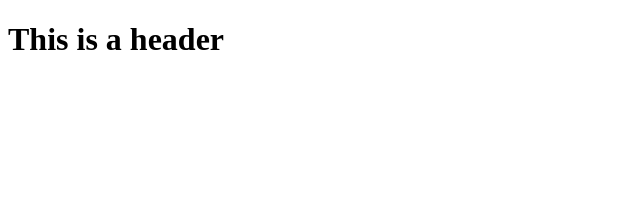
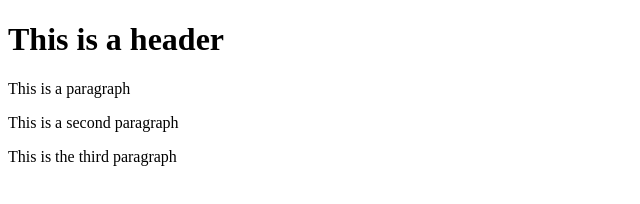
Before and after one commit to mohandevo/git-testi, a website: page index.html in a window 1280 px wide. Shown: the whole page, without its empty margins (0-640 px from the left). Drawn offline with Linux system fonts and the light colour scheme.

Commit message:
third commit

```diff
--- a/index.html
+++ b/index.html
@@ -8,5 +8,8 @@
 </head>
 <body>
     <h1> This is a header</h1>
+    <p>This is a paragraph</p>
+    <p>This is a second paragraph</p>
+    <p>This is the third paragraph</p>
 </body>
 </html>
```
Also changed, not shown: package.json (added, +24 -0 lines), 3 other files.
